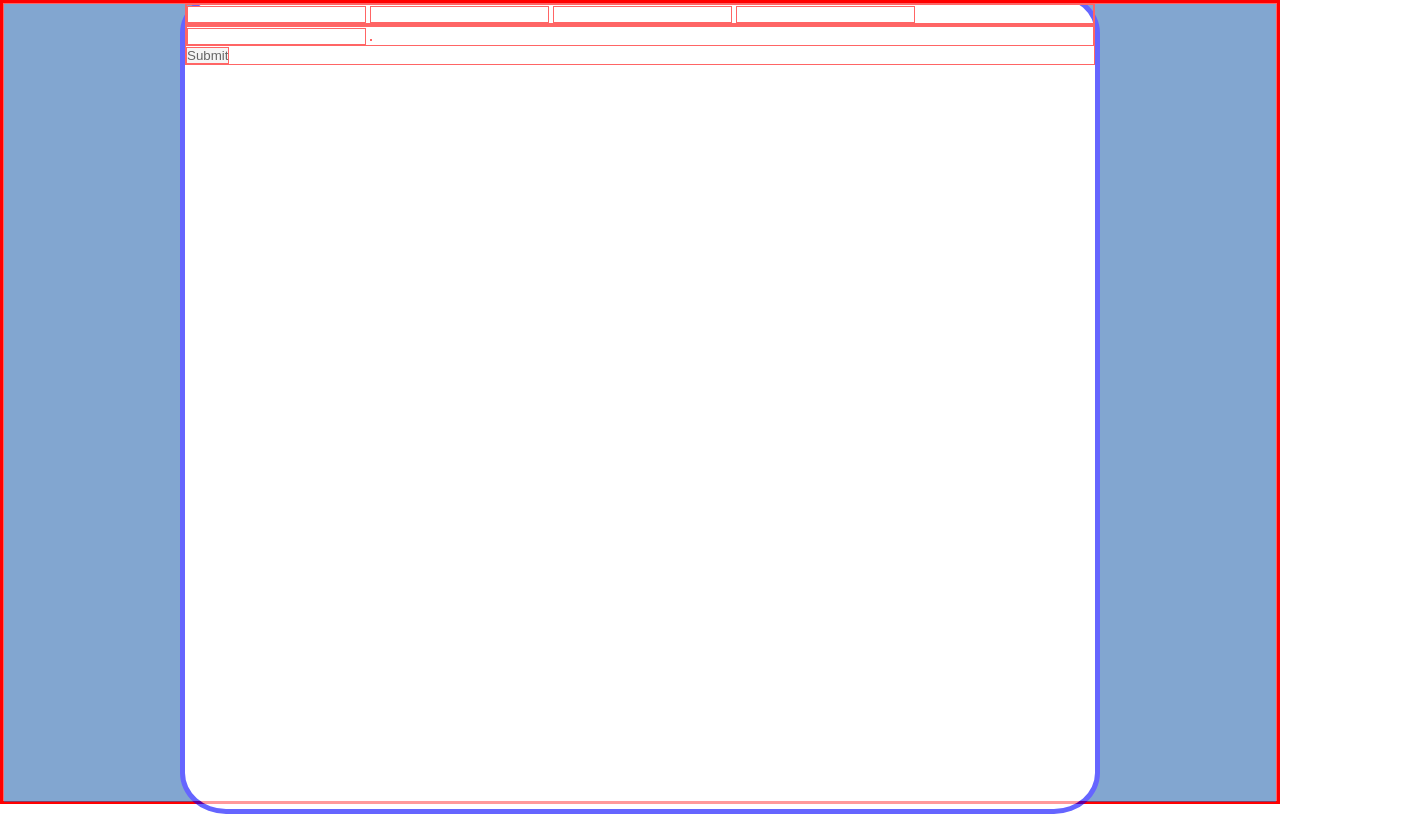
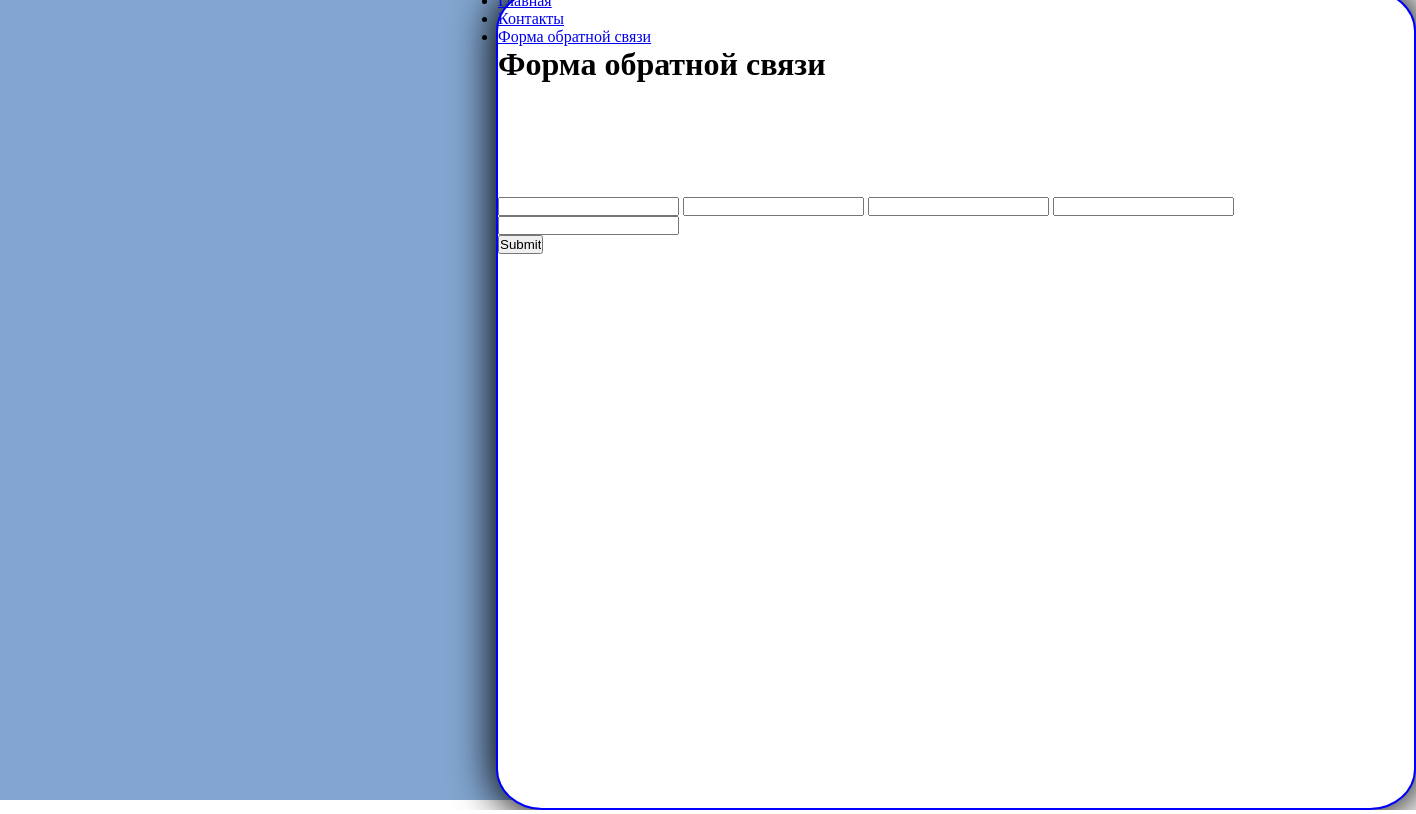
Before and after one commit to tamga05/Form, a plain HTML site: page index.html in a window 1280 px wide. Shown: the whole page, 1416 px wide, since content can reach past the window. Drawn offline with Linux system fonts and the light colour scheme.

Commit message:
addition

```diff
--- a/css/style.css
+++ b/css/style.css
@@ -2,7 +2,7 @@
   margin: 0;
   padding: 0;
   box-sizing: border-box;
-  border: 1px solid red;
+
 }
 
 div {
@@ -14,43 +14,39 @@ div {
   height: 100vh;
   background-image: url(../assets/img/bg.png);
   background-repeat: no-repeat;
+  position: relative;
 }
 
 .overlay {
   max-width: 1920px;
   height: 100vh;
   background-color: #306cb1;
-  background-repeat: no-repeat;
   opacity: 60%;
-  display: flex;
-  justify-content: center;
-  align-items:center;
-}
-
-.wrapper {
-  width: 920px;
-  height: 822px;
-  border: 5px solid blue;
-  border-radius: 5%;
-  background-color: #ffffff;
-
-  box-shadow: ;
-  position: relative;
-}
-
-.header {
-
 }
 
 .form {
   width: 920px;
+  height: 820px;
+  border: 2px solid blue;
+  border-radius: 5%;
+  background-color: #ffffff;
+  margin: 0 auto;
+  position: absolute;
+  top: 50%;
+  margin-top: -410px;
+  left: 496px;
+  box-shadow: 0 0 40px 4px;
+}
+
+.header {
+  height: 205px;
+}
+
+.main {
   height: 432px;
-  background-color: #75aa38;
-  position: absolute;
-  z-index: 1;
-  margin-top: 205px;
+  background-color: #f8f8f8;
 }
 
 .footer {
-
+  height: 183px;
 }
--- a/index.html
+++ b/index.html
@@ -13,16 +13,25 @@
 
     <div class="background">
 
-        <div class="overlay">
+        <div class="overlay"></div>
 
-            <div class="wrapper">
+    </div>
+
+
+    <div class="form">
 
         <div class="header">
-                    <nav></nav>
-                    <h1></h1>
+            <nav>
+                <ul>
+                    <li><a href="#">Главная</a></li>
+                    <li><a href="#">Контакты</a></li>
+                    <li><a href="#">Форма обратной связи</a></li>
+                </ul>
+            </nav>
+            <h1>Форма обратной связи</h1>
         </div>
 
-                <div сlass="form">
+        <div сlass="main">
             <form action="" type="text">
                 <input type="text">
                 <input type="text">
@@ -43,10 +52,6 @@
 
     </div>
 
-        </div>
-
-    </div>
-
 </body>
 
 </html>
```
Lines whose indentation alone changed are shown as unchanged.
